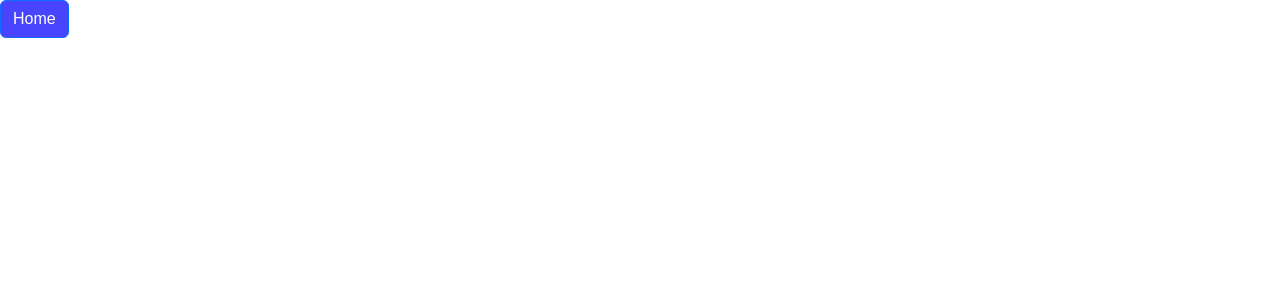
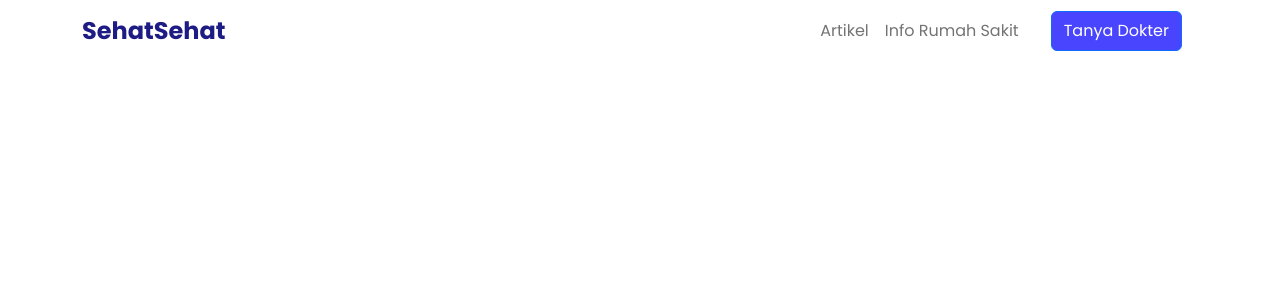
Before and after one commit to prasetya12/web-kesehatan, a React (Create React App) app: page / in a window 1280 px wide. Shown: the top 300 px of the page. Built offline with nearby package versions, Linux system fonts and the light colour scheme.

Commit message:
create header

```diff
--- a/postcss.config.js
+++ /dev/null
@@ -1,6 +0,0 @@
-module.exports = {
-  plugins: {
-    tailwindcss: {},
-    autoprefixer: {},
-  },
-}
--- /dev/null
+++ b/src/components/Header.js
@@ -0,0 +1,37 @@
+import Container from 'react-bootstrap/Container';
+import Navbar from 'react-bootstrap/Navbar';
+import Nav from 'react-bootstrap/Nav';
+import { useNavigate } from "react-router-dom";
+import Button from '../components/Button'
+
+
+
+export default function Header() {
+    const navigate = useNavigate();
+
+    const btnClick = () => {
+        navigate('/artikel')
+    }
+    return (
+        <>
+            <Navbar>
+                <Container>
+                    <Navbar.Brand href="#home">
+                        <div className='fs-4 blue-primary fw-semibold'>
+                            SehatSehat
+
+                        </div>
+                    </Navbar.Brand>
+                    <Navbar.Toggle />
+                    <Nav className="justify-content-end flex-grow-1 pe-3">
+                        <Nav.Link href="#home">Artikel</Nav.Link>
+                        <Nav.Link href="#features">Info Rumah Sakit</Nav.Link>
+                        <Button className="fw-normal ms-4" onClick={btnClick}>
+                            Tanya Dokter
+                        </Button>
+                    </Nav>
+                </Container>
+            </Navbar>
+        </>
+    )
+}
--- a/src/pages/Home.js
+++ b/src/pages/Home.js
@@ -1,17 +1,13 @@
 import React from 'react'
-import Button from '../components/Button'
-import { useNavigate } from "react-router-dom";
+import Header from '../components/Header';
+
 export default function Home() {
-    const navigate = useNavigate();
 
-    const btnClick = () => {
-        navigate('/artikel')
-    }
+
     return (
         <>
-            <Button className="fw-normal" onClick={btnClick}>
-                Home
-            </Button>
+            <Header></Header>
+
         </>
     )
 }
--- a/tailwind.config.js
+++ /dev/null
@@ -1,10 +0,0 @@
-/** @type {import('tailwindcss').Config} */
-module.exports = {
-  content: [
-    "./src/**/*.{js,jsx,ts,tsx}",
-  ],
-  theme: {
-    extend: {},
-  },
-  plugins: [],
-}
```
